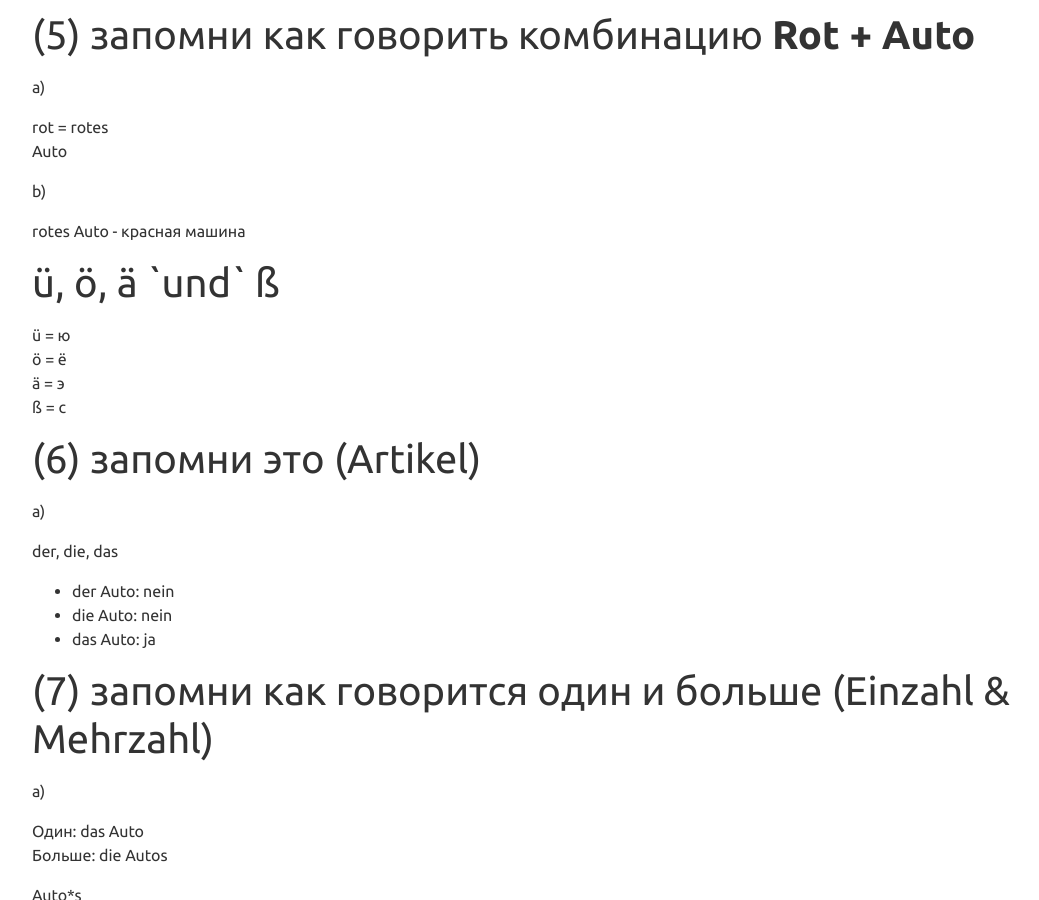
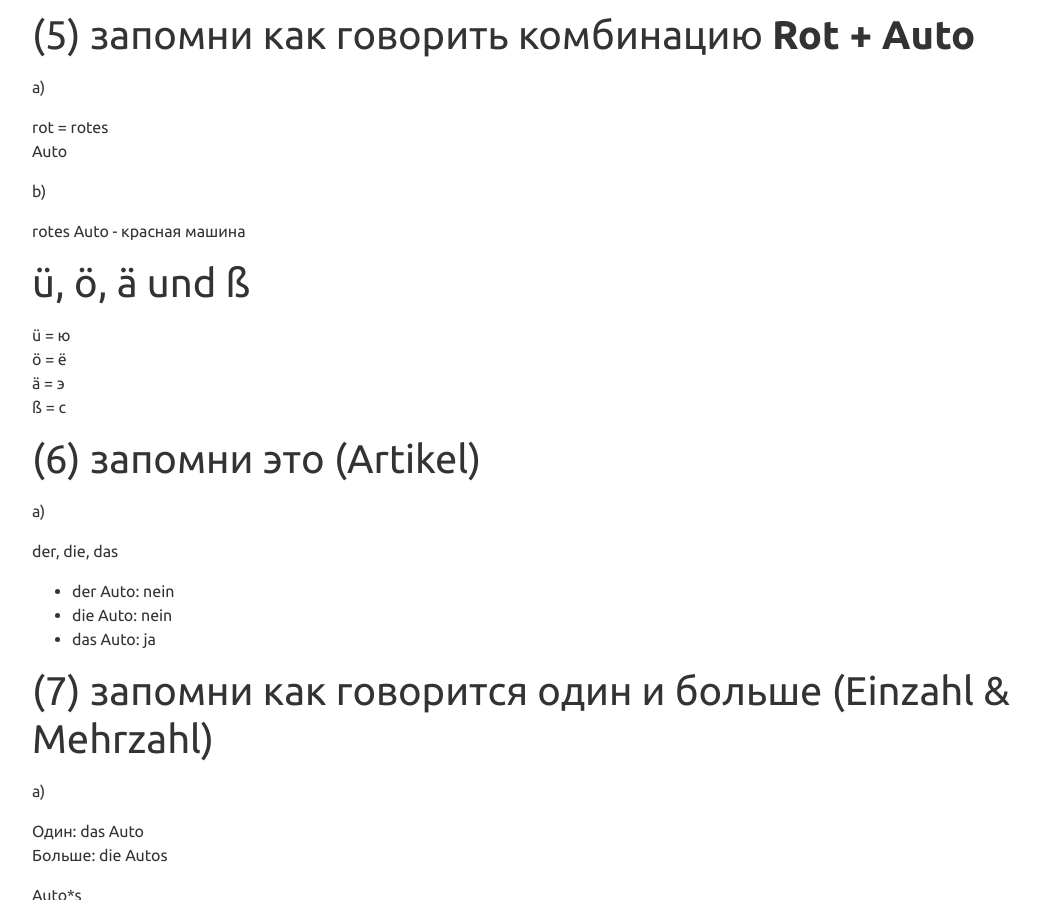
Before and after one commit to viktor-chiarcos/viktor-chiarcos.github.io, a Jekyll site: the page built from _pages/ivan/index.md, in a window 1280 px wide and 900 px high, scrolled down 4578 px. Shown: the whole window, without its empty margins (53-1092 px from the left). Built offline with Jekyll 4.4.1, drawn with Linux system fonts in a browser that asks for light colours.

Commit message:
index.md aktualisieren

```diff
--- a/_pages/ivan/index.md
+++ b/_pages/ivan/index.md
@@ -168,7 +168,7 @@ b)
 
 rotes Auto - красная машина
 
-# ü, ö, ä ˋundˋ ß
+# ü, ö, ä und ß
 ü = ю\
 ö = ё\
 ä = э\
```
